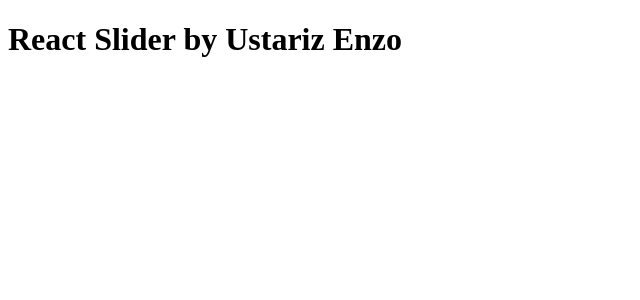
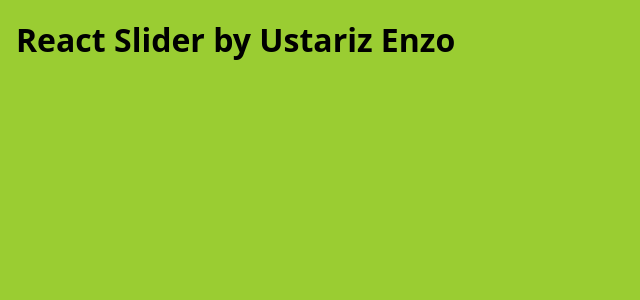
Before and after one commit to Anik7303/react-slider, a React (Vite) app: page / in a window 1280 px wide. Shown: the top 300 px of the page, without its empty margins (0-640 px from the left). Built offline with nearby package versions, Linux system fonts and the light colour scheme.

Commit message:
install styled-components

```diff
--- a/package.json
+++ b/package.json
@@ -11,7 +11,8 @@
   },
   "dependencies": {
     "react": "^18.2.0",
-    "react-dom": "^18.2.0"
+    "react-dom": "^18.2.0",
+    "styled-components": "^6.0.4"
   },
   "devDependencies": {
     "@types/react": "^18.0.28",
--- a/src/components/App.tsx
+++ b/src/components/App.tsx
@@ -1,8 +1,19 @@
+import styled from "styled-components";
+import GlobalStyles from "./GlobalStyles";
+
+const Main = styled.main`
+  width: 100%;
+  height: 100%;
+  background: yellowgreen;
+  padding: 1rem;
+`;
+
 function App() {
   return (
-    <main>
+    <Main>
+      <GlobalStyles />
       <h1>React Slider by Ustariz Enzo</h1>
-    </main>
+    </Main>
   );
 }
 
--- /dev/null
+++ b/src/components/GlobalStyles.tsx
@@ -0,0 +1,32 @@
+import { createGlobalStyle } from "styled-components";
+
+const GlobalStyles = createGlobalStyle`
+  *, *::before, *::after {
+    margin: 0;
+    padding: 0;
+    box-sizing: border-box;
+  }
+
+  html {
+    font-size: 100%;
+  }
+
+  body {
+    position: relative;
+    width: 100%;
+    height: 100vh;
+    font-family: system-ui, -apple-system, BlinkMacSystemFont, 'Segoe UI', Roboto, Oxygen, Ubuntu, Cantarell, 'Open Sans', 'Helvetica Neue', sans-serif;
+    font-size: 1rem;
+    font-weight: 400;
+    line-height: 1.5;
+    overflow: hidden;
+    overflow-y: visible;
+  }
+
+  #root {
+    width: 100%;
+    height: 100%;
+  }
+`;
+
+export default GlobalStyles;
```
Also changed, not shown: 1 other file (tests, documents, lock files or other folders).
